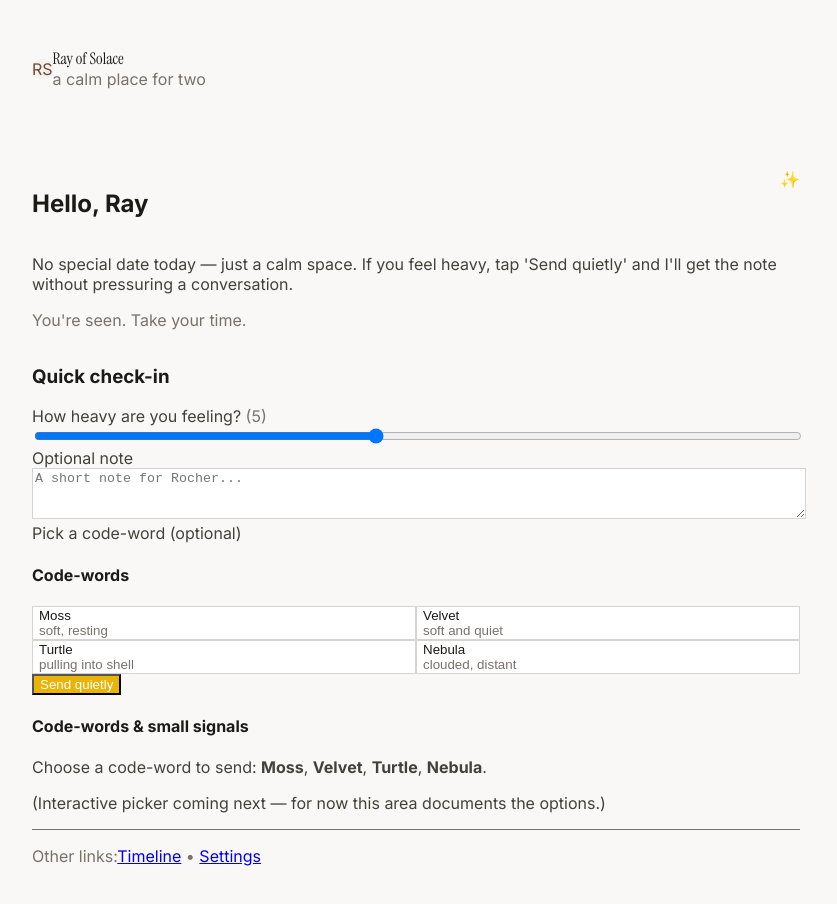
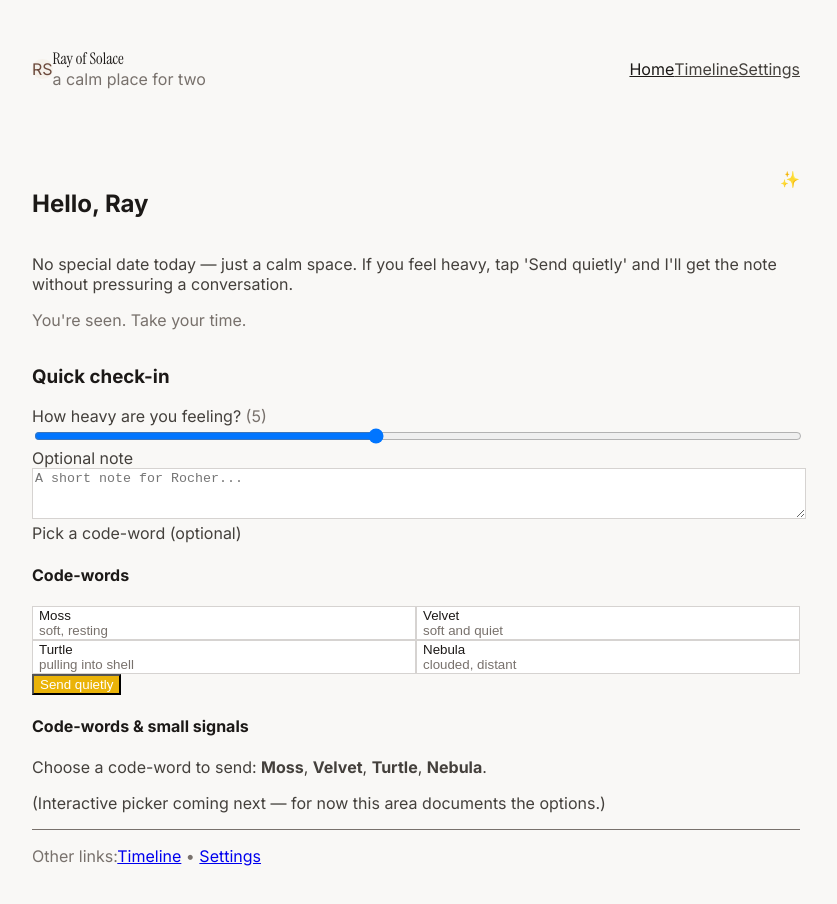
Before and after one commit to letsspice/ray-of-solace, a Next.js app: page / in a window 1280 px wide. Shown: the top 904 px of the page, without its empty margins (224-1061 px from the left). Built offline with nearby package versions, Linux system fonts and the light colour scheme.

Commit message:
Update to the navitems styling and link them to the respective pages

```diff
--- a/src/app/page.tsx
+++ b/src/app/page.tsx
@@ -50,11 +50,11 @@ export default function Page() {
               <p>
                 Other links:
                 <span className="ml-2">
-                  <a className="underline" href="#">
+                  <a className="underline" href="timeline">
                     Timeline
                   </a>{' '}
                   •{' '}
-                  <a className="underline" href="#">
+                  <a className="underline" href="settings">
                     Settings
                   </a>
                 </span>
--- a/src/components/Header.tsx
+++ b/src/components/Header.tsx
@@ -2,14 +2,17 @@
 
 import React from 'react';
 import Link from 'next/link';
-
-/**
- * Header with simple logo and primary nav.
- * Uses Next.js <Link> for client navigation (App Router).
- * Visuals intentionally minimal and accessible.
- */
+import { usePathname } from 'next/navigation';
 
 export default function Header() {
+  const pathname = usePathname();
+
+  const navItems = [
+    { href: '/', label: 'Home' },
+    { href: '/timeline', label: 'Timeline' },
+    { href: '/settings', label: 'Settings' },
+  ];
+
   return (
     <header className="w-full py-4">
       <div className="app-container flex items-center justify-between">
@@ -43,17 +46,41 @@ export default function Header() {
           </div>
         </div>
 
-        <nav aria-label="Primary" className="hidden md:flex items-center gap-4">
-          {/* These are real routes in the App Router */}
-          <Link className="text-sm" href="/">
-            <span style={{ color: 'var(--solace-stone-700)' }}>Home</span>
-          </Link>
-          <Link className="text-sm" href="/timeline">
-            <span style={{ color: 'var(--solace-stone-700)' }}>Timeline</span>
-          </Link>
-          <Link className="text-sm" href="/settings">
-            <span style={{ color: 'var(--solace-stone-700)' }}>Settings</span>
-          </Link>
+        <nav
+          aria-label="Primary"
+          className="flex items-center gap-1 rounded-xl bg-white/40 backdrop-blur-sm px-1 py-1 shadow-sm"
+        >
+          {navItems.map(item => {
+            const isActive =
+              item.href === '/'
+                ? pathname === '/'
+                : pathname.startsWith(item.href);
+
+            return (
+              <Link
+                key={item.href}
+                href={item.href}
+                className={`
+                  relative px-3 py-1.5 text-sm rounded-lg
+                  transition-all duration-200
+                  focus-visible:outline-none
+                  focus-visible:ring-2 focus-visible:ring-solace-stone-400
+                  ${
+                    isActive
+                      ? 'bg-white shadow-sm'
+                      : 'hover:bg-white/70'
+                  }
+                `}
+                style={{
+                  color: isActive
+                    ? 'var(--solace-stone-900)'
+                    : 'var(--solace-stone-700)',
+                }}
+              >
+                {item.label}
+              </Link>
+            );
+          })}
         </nav>
       </div>
     </header>
```
